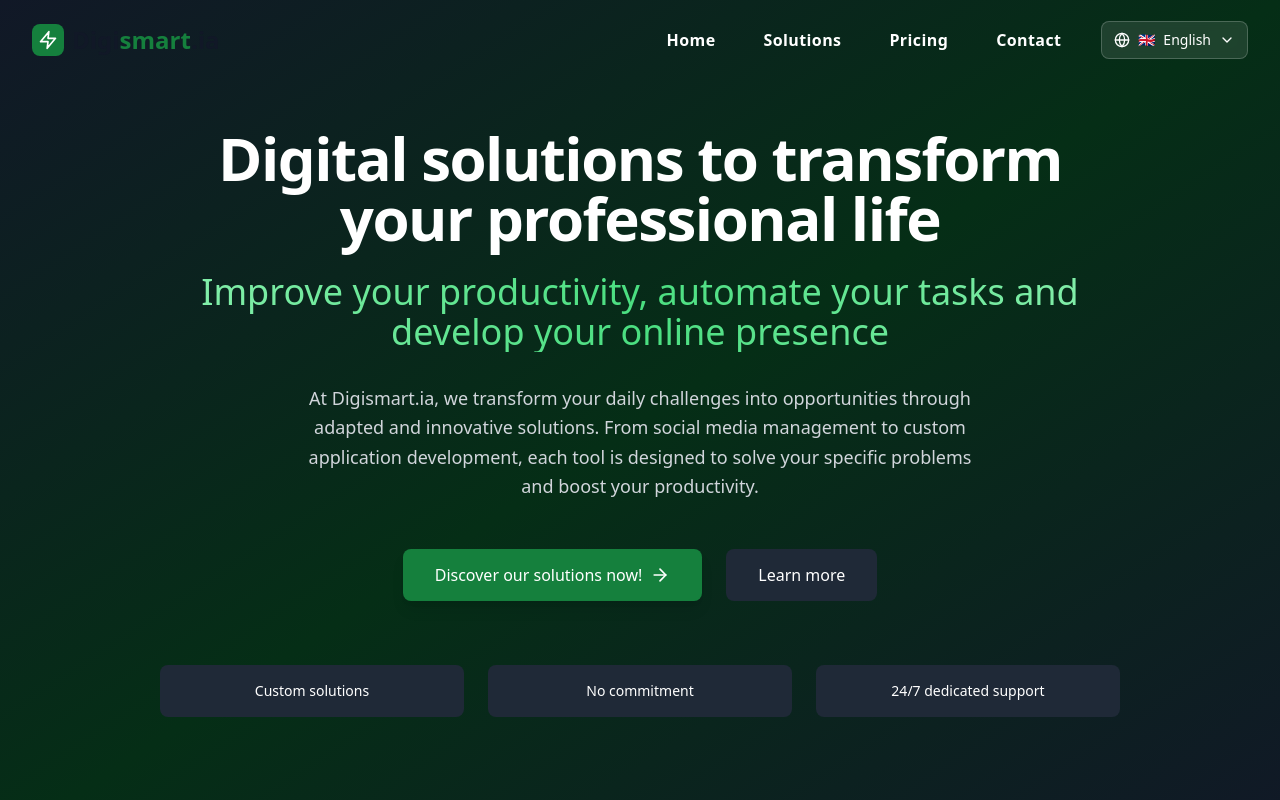
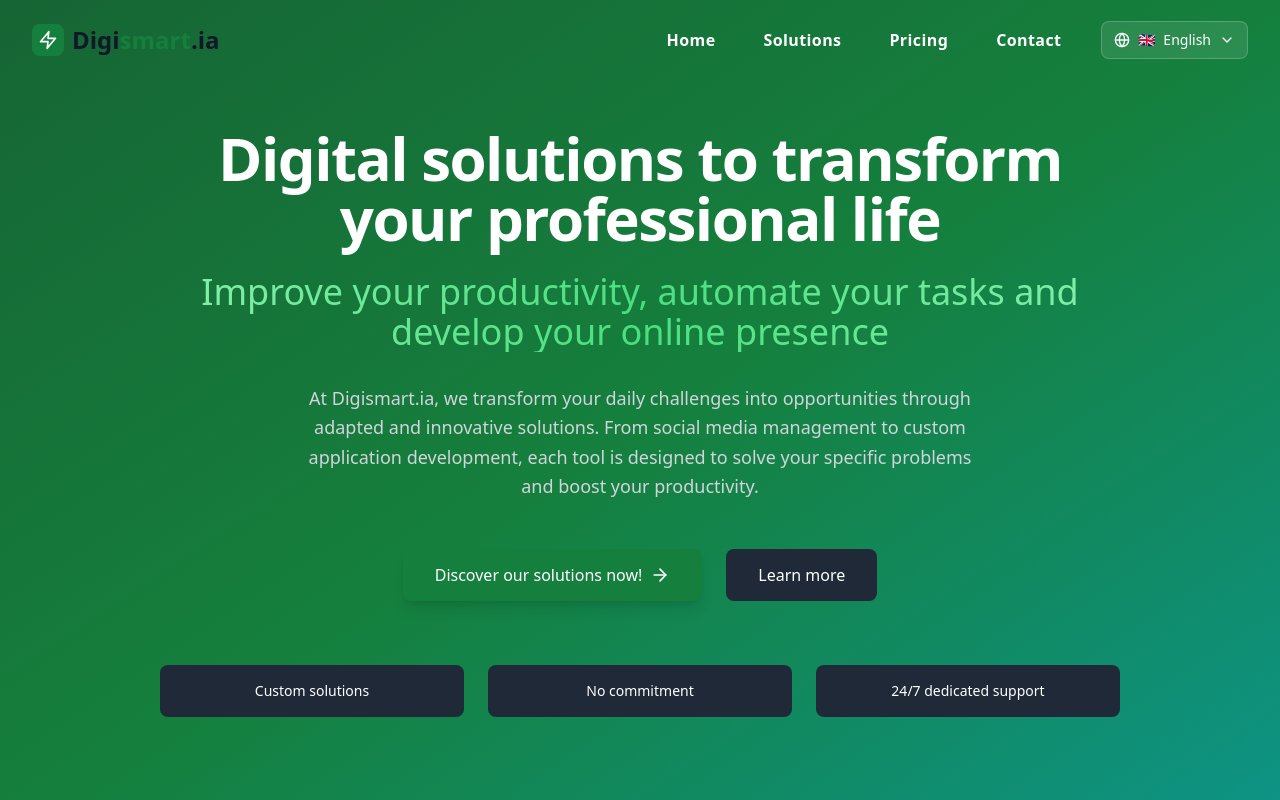
Before and after one commit to ALICE4765-326/digismart, a React (Vite) app: page / in a window 1280 px wide. Shown: the top 800 px of the page. Built offline with nearby package versions, Linux system fonts and the light colour scheme.

Commit message:
Updated Hero.tsx

```diff
--- a/src/components/Hero.tsx
+++ b/src/components/Hero.tsx
@@ -7,7 +7,7 @@ export const Hero = () => {
   const { t } = useTranslation();
 
   return (
-    <div className="relative min-h-screen flex items-center bg-gradient-to-br from-gray-900 via-primary-900 to-gray-900">
+    <div className="relative min-h-screen flex items-center bg-gradient-to-br from-primary-700 via-primary-600 to-teal-600">
       {/* Contenu */}
       <div className="relative w-full">
         <div className="max-w-5xl mx-auto px-4 sm:px-6 lg:px-8 py-32">
```
